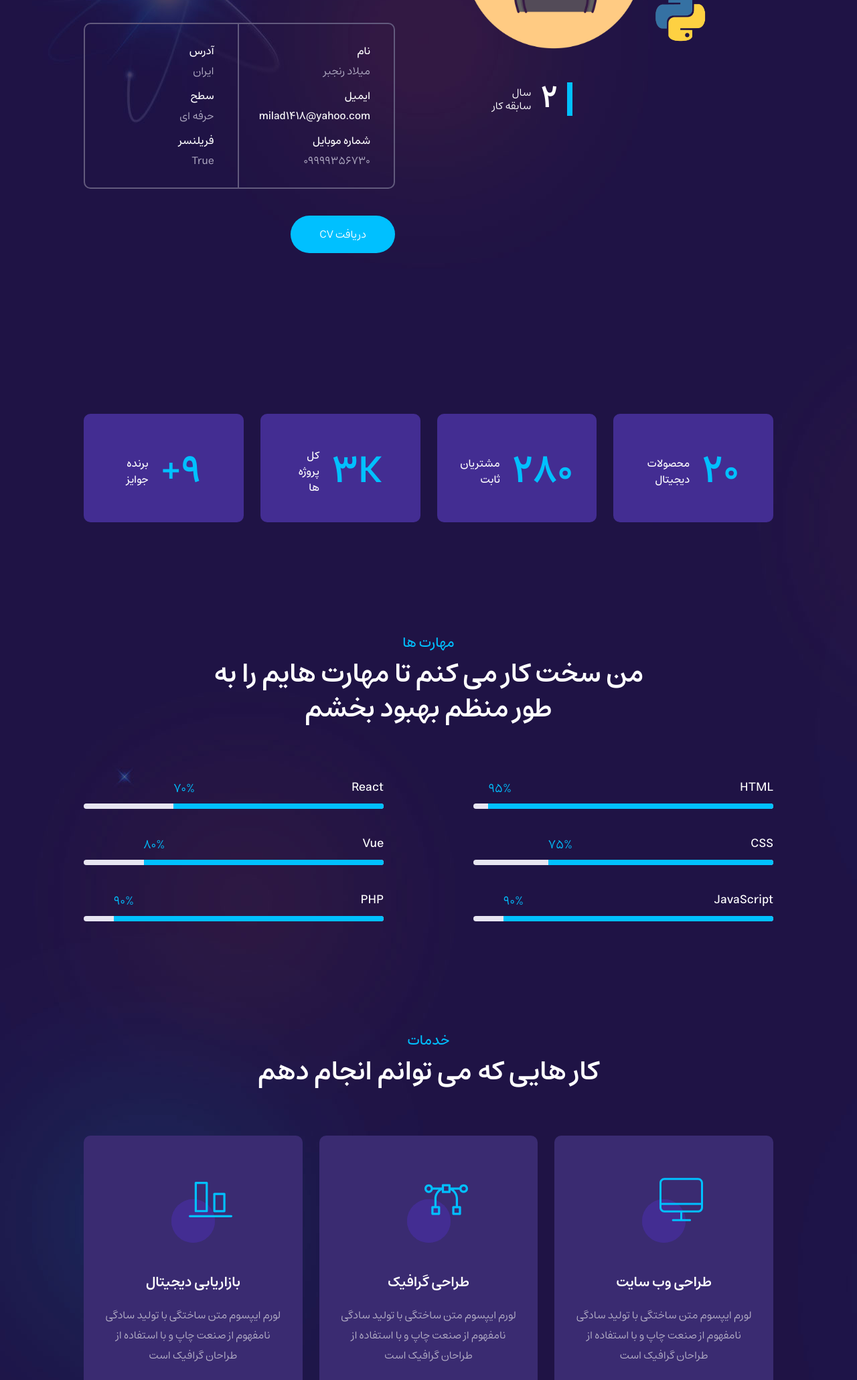
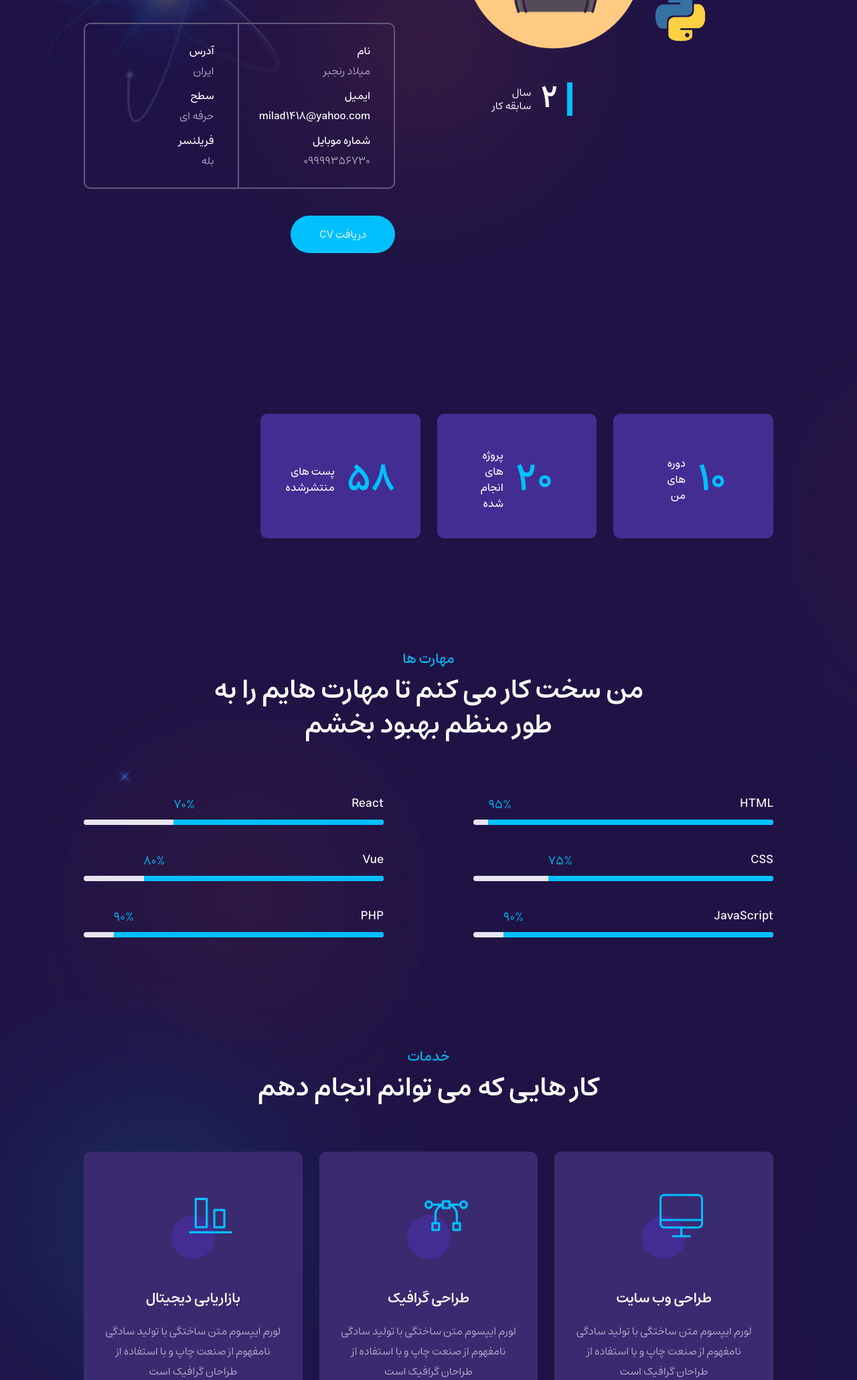
Before and after one commit to cymilad/django_resume, a Django app: page / in a window 1280 px wide. Shown: the part 1791-3852 px from the top of the page at 67% size. Run offline with Django 5.2, Linux system fonts and the light colour scheme; data comes from the database, SQL or seed files in the repository; both versions use the stored data as it was after the commit; some libraries are stand-ins or nearby versions.

Commit message:
add counter

```diff
--- a/base/admin.py
+++ b/base/admin.py
@@ -8,3 +8,4 @@
 admin.site.register(HeroSection)
 admin.site.register(Feature)
 admin.site.register(AboutMe, AboutMeAdmin)
+admin.site.register(Counter)
--- a/base/models.py
+++ b/base/models.py
@@ -31,19 +31,19 @@
 
 
 class AboutMe(models.Model):
-    name = models.CharField(max_length=100,verbose_name='نام')
+    name = models.CharField(max_length=100, verbose_name='نام')
     email = models.EmailField(verbose_name='ایمیل')
     phone = models.CharField(max_length=15, verbose_name='شماره موبایل')
-    address = models.CharField(max_length=200,verbose_name='آدرس')
+    address = models.CharField(max_length=200, verbose_name='آدرس')
     position = models.CharField(max_length=50, verbose_name='سطح')
     freelancer_status = models.BooleanField(default=True, verbose_name='فریلنسر')
     exprience_years = models.PositiveIntegerField(verbose_name='سال های سابقه کار')
-    about_title = models.CharField(max_length=150,verbose_name='عنوان درباره من')
+    about_title = models.CharField(max_length=150, verbose_name='عنوان درباره من')
     about_description = models.TextField(verbose_name='توضیحات درباره من')
-    cv_file = models.FileField(upload_to='cv_file/', verbose_name='فایل رزومه',blank=True,null=True)
-    main_image = models.ImageField(upload_to='about/',verbose_name='تصویر اصلی')
-    thumb_image = models.ImageField(upload_to='about/thumb',verbose_name='تصویر کوچک',blank=True,null=True)
-    ribbon_image = models.ImageField(upload_to='about/ribbon',verbose_name='تصویر نشان',blank=True,null=True)
+    cv_file = models.FileField(upload_to='cv_file/', verbose_name='فایل رزومه', blank=True, null=True)
+    main_image = models.ImageField(upload_to='about/', verbose_name='تصویر اصلی')
+    thumb_image = models.ImageField(upload_to='about/thumb', verbose_name='تصویر کوچک', blank=True, null=True)
+    ribbon_image = models.ImageField(upload_to='about/ribbon', verbose_name='تصویر نشان', blank=True, null=True)
 
     def __str__(self):
         return self.name
@@ -51,3 +51,17 @@
     class Meta:
         verbose_name = 'درباره من'
         verbose_name_plural = 'تنظیمات درباره من'
+
+
+class Counter(models.Model):
+    title = models.CharField(max_length=100,verbose_name='عنوان')
+    value = models.PositiveIntegerField(verbose_name='مقدار')
+    suffix = models.CharField(max_length=10, blank=True, null=True)
+    speed = models.IntegerField(default=2000,verbose_name='سرعت')
+
+    def __str__(self):
+        return self.title
+
+    class Meta:
+        verbose_name = 'شمارنده'
+        verbose_name_plural = 'تنظیمات شمارنده'
--- a/base/views.py
+++ b/base/views.py
@@ -1,15 +1,18 @@
 from django.shortcuts import render
 from base.models import *
+
 
 # Create your views here.
 def index(request):
     hero_section = HeroSection.objects.first()
     feature = Feature.objects.all()
     aboutme = AboutMe.objects.first()
+    counter = Counter.objects.all()
 
     context = {
         'hero_sction': hero_section,
         'feature': feature,
         'aboutme': aboutme,
+        'counter': counter,
     }
     return render(request, 'base/home.html', context)
--- a/templates/base/home.html
+++ b/templates/base/home.html
@@ -186,7 +186,7 @@
                                         <li>
                                             <span>فریلنسر</span>
                                             <p>
-                                                {{ aboutme.freelancer_status|yesno:'بله،خیر' }}
+                                                {{ aboutme.freelancer_status|yesno:'بله,خیر' }}
                                             </p>
                                         </li>
                                     </ul>
@@ -212,34 +212,18 @@
             <div class="container">
                 <div class="counter_list">
                     <ul>
+
+                        {% for count in counter %}
                             <li>
                                 <div class="list_inner tilt-effect">
-                                <h3><span class="tm_counter" data-from="0" data-to="20" data-speed="2000">0</span>
+                                    <h3>
+                                        <span class="tm_counter" data-from="0" data-to="{{ count.value }}" data-speed="{{ count.speed }}">{{ count.suffix }}</span>
                                     </h3>
-                                <span class="title">محصولات دیجیتال</span>
+                                    <span class="title">{{ count.title }}</span>
                                 </div>
                             </li>
-                        <li>
-                            <div class="list_inner tilt-effect">
-                                <h3><span class="tm_counter" data-from="0" data-to="280" data-speed="2000">0</span>
-                                </h3>
-                                <span class="title">مشتریان ثابت</span>
-                            </div>
-                        </li>
-                        <li>
-                            <div class="list_inner tilt-effect">
-                                <h3><span class="tm_counter" data-from="0" data-to="3" data-speed="2000">0</span>K
-                                </h3>
-                                <span class="title">کل پروژه ها</span>
-                            </div>
-                        </li>
-                        <li>
-                            <div class="list_inner tilt-effect">
-                                <h3><span class="tm_counter" data-from="0" data-to="9" data-speed="2000">0</span>+
-                                </h3>
-                                <span class="title">برنده جوایز</span>
-                            </div>
-                        </li>
+                        {% endfor %}
+
                     </ul>
                 </div>
             </div>
```
Also changed, not shown: base/migrations/0006_counter.py (added), db.sqlite3. Lines whose indentation alone changed are shown as unchanged.
